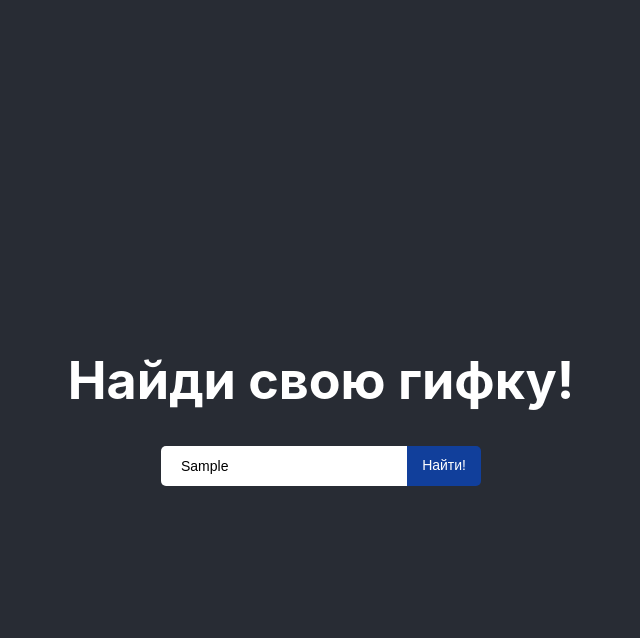
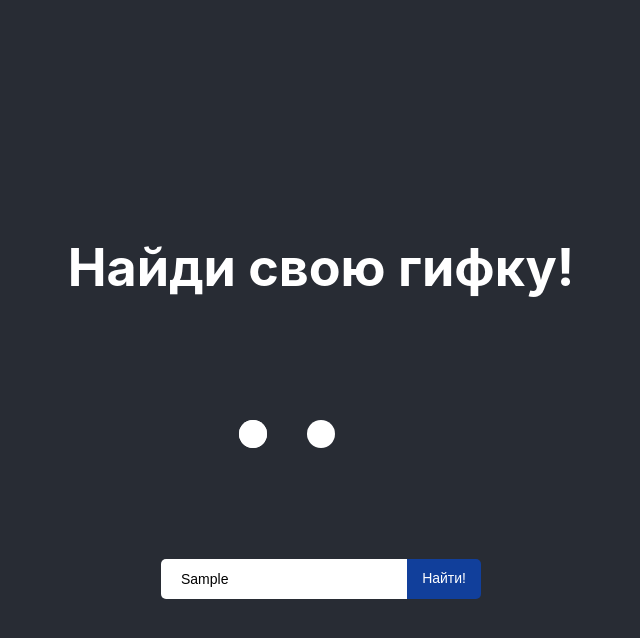
Before and after one commit to oxmad/GIF-search, a React (Create React App) app: page / in a window 1280 px wide. Both pictures are taken after typing "Sample" into the empty fields and a click on the button "Найти!". Shown: the top 638 px of the page, without its empty margins (319-959 px from the left). Built offline with nearby package versions, Linux system fonts and the light colour scheme; no server answers.

Commit message:
preloader added

```diff
--- a/src/App.css
+++ b/src/App.css
@@ -70,3 +70,168 @@
   border-radius: 0 5px 5px 0;
   border: 0;
 }
+
+/* Animation */
+@keyframes lds-ellipsis3 {
+  0%, 25% {
+    left: 32px;
+    -webkit-transform: scale(0);
+    transform: scale(0);
+  }
+  50% {
+    left: 32px;
+    -webkit-transform: scale(1);
+    transform: scale(1);
+  }
+  75% {
+    left: 100px;
+  }
+  100% {
+    left: 168px;
+    -webkit-transform: scale(1);
+    transform: scale(1);
+  }
+}
+@-webkit-keyframes lds-ellipsis3 {
+  0%, 25% {
+    left: 32px;
+    -webkit-transform: scale(0);
+    transform: scale(0);
+  }
+  50% {
+    left: 32px;
+    -webkit-transform: scale(1);
+    transform: scale(1);
+  }
+  75% {
+    left: 100px;
+  }
+  100% {
+    left: 168px;
+    -webkit-transform: scale(1);
+    transform: scale(1);
+  }
+}
+@keyframes lds-ellipsis2 {
+  0% {
+    -webkit-transform: scale(1);
+    transform: scale(1);
+  }
+  25%, 100% {
+    -webkit-transform: scale(0);
+    transform: scale(0);
+  }
+}
+@-webkit-keyframes lds-ellipsis2 {
+  0% {
+    -webkit-transform: scale(1);
+    transform: scale(1);
+  }
+  25%, 100% {
+    -webkit-transform: scale(0);
+    transform: scale(0);
+  }
+}
+@keyframes lds-ellipsis {
+  0% {
+    left: 32px;
+    -webkit-transform: scale(0);
+    transform: scale(0);
+  }
+  25% {
+    left: 32px;
+    -webkit-transform: scale(1);
+    transform: scale(1);
+  }
+  50% {
+    left: 100px;
+  }
+  75% {
+    left: 168px;
+    -webkit-transform: scale(1);
+    transform: scale(1);
+  }
+  100% {
+    left: 168px;
+    -webkit-transform: scale(0);
+    transform: scale(0);
+  }
+}
+@-webkit-keyframes lds-ellipsis {
+  0% {
+    left: 32px;
+    -webkit-transform: scale(0);
+    transform: scale(0);
+  }
+  25% {
+    left: 32px;
+    -webkit-transform: scale(1);
+    transform: scale(1);
+  }
+  50% {
+    left: 100px;
+  }
+  75% {
+    left: 168px;
+    -webkit-transform: scale(1);
+    transform: scale(1);
+  }
+  100% {
+    left: 168px;
+    -webkit-transform: scale(0);
+    transform: scale(0);
+  }
+}
+.lds-ellipsis {
+  position: relative;
+}
+.lds-ellipsis > div {
+  position: absolute;
+  -webkit-transform: translate(-50%, -50%);
+  transform: translate(-50%, -50%);
+  width: 28px;
+  height: 28px;
+}
+.lds-ellipsis div > div {
+  width: 28px;
+  height: 28px;
+  border-radius: 50%;
+  background: #f00;
+  position: absolute;
+  top: 100px;
+  left: 32px;
+  -webkit-animation: lds-ellipsis 1.4s cubic-bezier(0, 0.5, 0.5, 1) infinite forwards;
+  animation: lds-ellipsis 1.4s cubic-bezier(0, 0.5, 0.5, 1) infinite forwards;
+}
+.lds-ellipsis div:nth-child(1) div {
+  -webkit-animation: lds-ellipsis2 1.4s cubic-bezier(0, 0.5, 0.5, 1) infinite forwards;
+  animation: lds-ellipsis2 1.4s cubic-bezier(0, 0.5, 0.5, 1) infinite forwards;
+  background: #ffffff;
+}
+.lds-ellipsis div:nth-child(2) div {
+  -webkit-animation-delay: -0.7s;
+  animation-delay: -0.7s;
+  background: #ffffff;
+}
+.lds-ellipsis div:nth-child(3) div {
+  -webkit-animation-delay: -0.35s;
+  animation-delay: -0.35s;
+  background: #ffffff;
+}
+.lds-ellipsis div:nth-child(4) div {
+  -webkit-animation-delay: 0s;
+  animation-delay: 0s;
+  background: #ffffff;
+}
+.lds-ellipsis div:nth-child(5) div {
+  -webkit-animation: lds-ellipsis3 1.4s cubic-bezier(0, 0.5, 0.5, 1) infinite forwards;
+  animation: lds-ellipsis3 1.4s cubic-bezier(0, 0.5, 0.5, 1) infinite forwards;
+  background: #ffffff;
+}
+.lds-ellipsis {
+  margin: 0 auto;
+  width: 200px !important;
+  height: 200px !important;
+  -webkit-transform: translate(-100px, -100px) scale(1) translate(100px, 100px);
+  transform: translate(-100px, -100px) scale(1) translate(100px, 100px);
+}
--- a/src/App.js
+++ b/src/App.js
@@ -8,6 +8,7 @@ export default class App extends Component {
     links: [],
     btnText: 'Найти!',
     image: null,
+    loading: false,
     err: null
   }
 
@@ -25,6 +26,7 @@ export default class App extends Component {
   // Поиск гифки
   searchGIF = (e) => {
     e.preventDefault();
+    this.setState({ loading: true });
 
     const phrase = this.state.searchText;
 
@@ -44,6 +46,7 @@ export default class App extends Component {
         });
 
         this.setState({
+          loading: false,
           links,
           btnText: 'Ещё!'
         });
@@ -51,7 +54,9 @@ export default class App extends Component {
         this.generateImage();
       });
     } else {
-      this.setState({ err: 'Введите слово' })
+      this.setState({
+        loading: false,
+        err: 'Введите слово' })
     }
   }
 
@@ -73,15 +78,37 @@ export default class App extends Component {
   }
 
   render() {
-    const { links, btnText, image, err: error } = this.state;
+    const { links, btnText, image, err: error, loading } = this.state;
 
+    const preloader = (
+      <div className="lds-css ng-scope">
+        <div className="lds-ellipsis">
+          <div>
+            <div></div>
+          </div>
+          <div>
+            <div></div>
+          </div>
+          <div>
+            <div></div>
+          </div>
+          <div>
+            <div></div>
+          </div>
+          <div>
+            <div></div>
+          </div>
+        </div>
+      </div>
+    )
     return (
       <div className="App">
         <header className="App-header">
           <form className="form" onSubmit={ this.searchGIF }>
             <h1 className="title">Найди свою гифку!</h1>
             <div className="search-result">
-              { links.length !== 0 ? <img src={image} alt=""/> : null }
+              { loading ? preloader : null }
+              { links.length !== 0 && loading === false ? <img src={image} alt=""/> : null }
             </div>
             <div className="search-bar">
               <input type="text" onChange={this.onInputChange}/>
```
Also changed, not shown: 5 other files (tests, documents, lock files or other folders).
